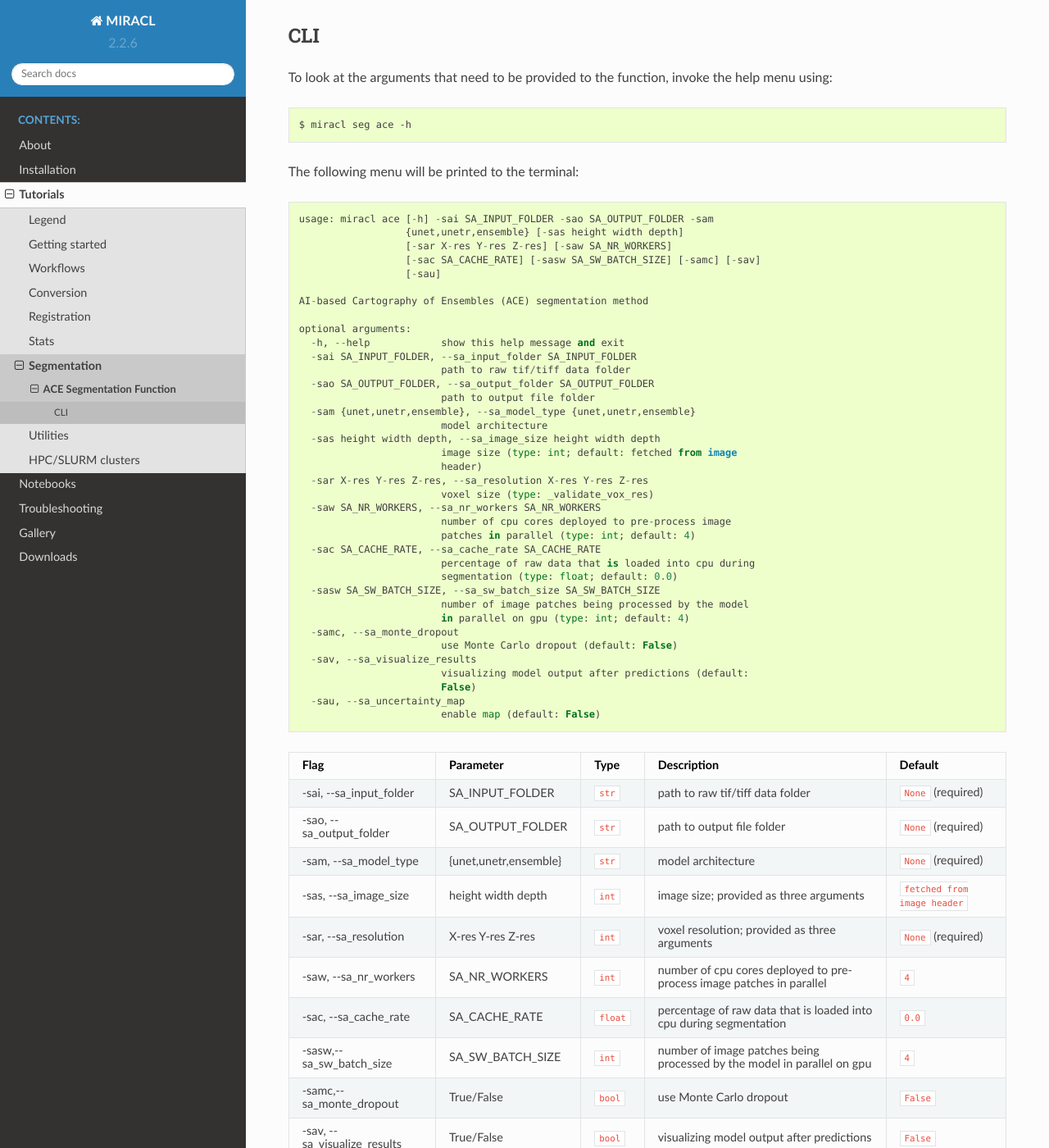
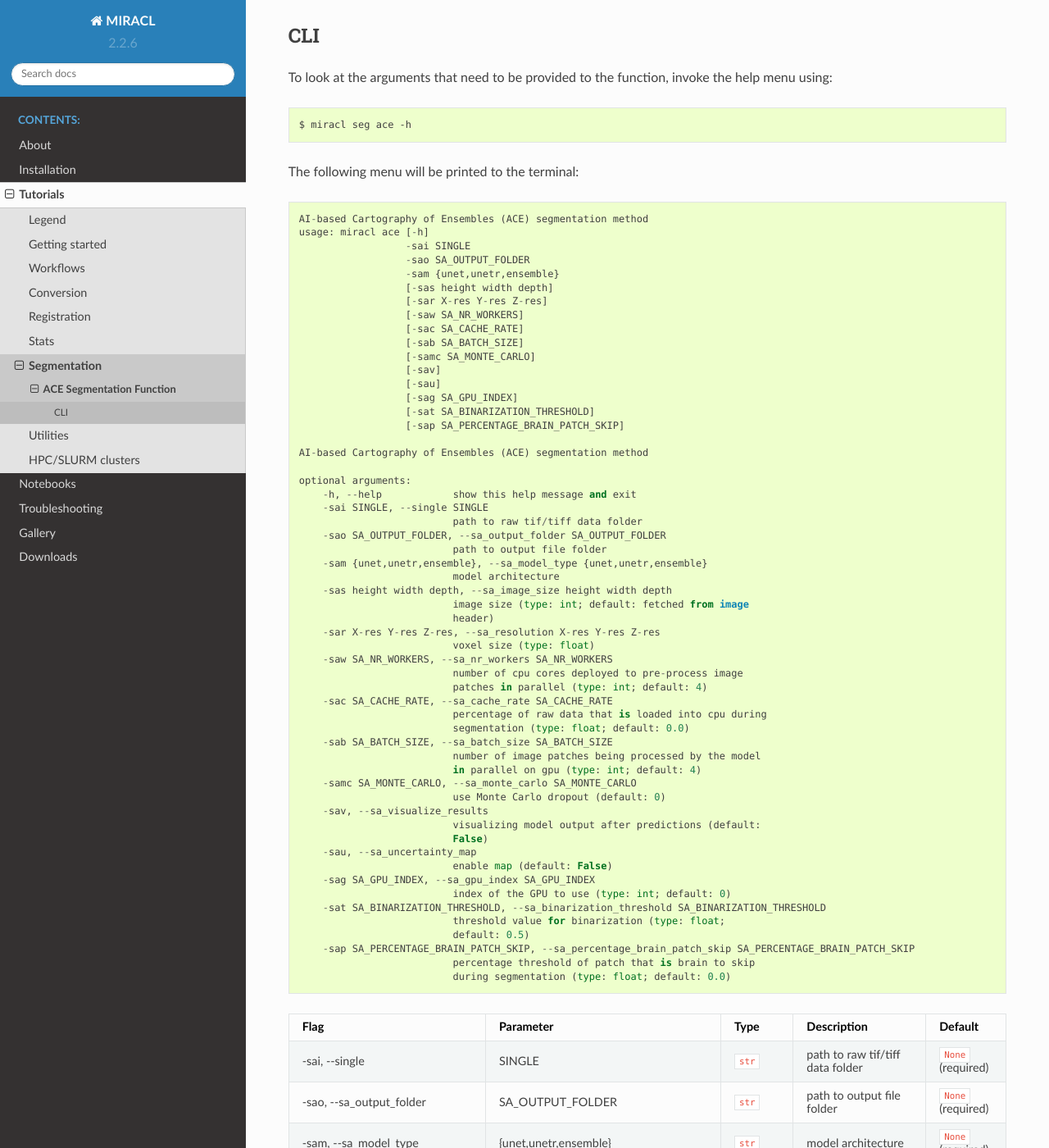
Before and after one commit to AICONSlab/MIRACL, a Sphinx documentation site: the page built from docs/tutorials/segmentation/ace_seg/ace_seg.rst, in a window 1280 px wide and 1400 px high, scrolled down 205 px. Shown: the whole window at 82% size. Built offline with Sphinx 7.4.7 and the Read the Docs theme 2.0.0, drawn with Linux system fonts in a browser that asks for light colours; some of the changed text lies outside the part shown.

Commit message:
[docs] update the flags for the ACE segmentation

```diff
--- a/docs/tutorials/segmentation/ace_seg/ace_seg.rst
+++ b/docs/tutorials/segmentation/ace_seg/ace_seg.rst
@@ -18,61 +18,82 @@ The following menu will be printed to the terminal:
 
 .. code-block::
 
-   usage: miracl ace [-h] -sai SA_INPUT_FOLDER -sao SA_OUTPUT_FOLDER -sam
-                     {unet,unetr,ensemble} [-sas height width depth]
-                     [-sar X-res Y-res Z-res] [-saw SA_NR_WORKERS]
-                     [-sac SA_CACHE_RATE] [-sasw SA_SW_BATCH_SIZE] [-samc] [-sav]
+   AI-based Cartography of Ensembles (ACE) segmentation method
+   usage: miracl ace [-h]
+                     -sai SINGLE
+                     -sao SA_OUTPUT_FOLDER
+                     -sam {unet,unetr,ensemble}
+                     [-sas height width depth]
+                     [-sar X-res Y-res Z-res]
+                     [-saw SA_NR_WORKERS]
+                     [-sac SA_CACHE_RATE]
+                     [-sab SA_BATCH_SIZE]
+                     [-samc SA_MONTE_CARLO]
+                     [-sav]
                      [-sau]
+                     [-sag SA_GPU_INDEX]
+                     [-sat SA_BINARIZATION_THRESHOLD]
+                     [-sap SA_PERCENTAGE_BRAIN_PATCH_SKIP]
 
    AI-based Cartography of Ensembles (ACE) segmentation method
 
    optional arguments:
-     -h, --help            show this help message and exit
-     -sai SA_INPUT_FOLDER, --sa_input_folder SA_INPUT_FOLDER
-                           path to raw tif/tiff data folder
-     -sao SA_OUTPUT_FOLDER, --sa_output_folder SA_OUTPUT_FOLDER
-                           path to output file folder
-     -sam {unet,unetr,ensemble}, --sa_model_type {unet,unetr,ensemble}
-                           model architecture
-     -sas height width depth, --sa_image_size height width depth
-                           image size (type: int; default: fetched from image
-                           header)
-     -sar X-res Y-res Z-res, --sa_resolution X-res Y-res Z-res
-                           voxel size (type: _validate_vox_res)
-     -saw SA_NR_WORKERS, --sa_nr_workers SA_NR_WORKERS
-                           number of cpu cores deployed to pre-process image
-                           patches in parallel (type: int; default: 4)
-     -sac SA_CACHE_RATE, --sa_cache_rate SA_CACHE_RATE
-                           percentage of raw data that is loaded into cpu during
-                           segmentation (type: float; default: 0.0)
-     -sasw SA_SW_BATCH_SIZE, --sa_sw_batch_size SA_SW_BATCH_SIZE
-                           number of image patches being processed by the model
-                           in parallel on gpu (type: int; default: 4)
-     -samc, --sa_monte_dropout
-                           use Monte Carlo dropout (default: False)
-     -sav, --sa_visualize_results
-                           visualizing model output after predictions (default:
-                           False)
-     -sau, --sa_uncertainty_map
-                           enable map (default: False)
+       -h, --help            show this help message and exit
+       -sai SINGLE, --single SINGLE
+                             path to raw tif/tiff data folder
+       -sao SA_OUTPUT_FOLDER, --sa_output_folder SA_OUTPUT_FOLDER
+                             path to output file folder
+       -sam {unet,unetr,ensemble}, --sa_model_type {unet,unetr,ensemble}
+                             model architecture
+       -sas height width depth, --sa_image_size height width depth
+                             image size (type: int; default: fetched from image
+                             header)
+       -sar X-res Y-res Z-res, --sa_resolution X-res Y-res Z-res
+                             voxel size (type: float)
+       -saw SA_NR_WORKERS, --sa_nr_workers SA_NR_WORKERS
+                             number of cpu cores deployed to pre-process image
+                             patches in parallel (type: int; default: 4)
+       -sac SA_CACHE_RATE, --sa_cache_rate SA_CACHE_RATE
+                             percentage of raw data that is loaded into cpu during
+                             segmentation (type: float; default: 0.0)
+       -sab SA_BATCH_SIZE, --sa_batch_size SA_BATCH_SIZE
+                             number of image patches being processed by the model
+                             in parallel on gpu (type: int; default: 4)
+       -samc SA_MONTE_CARLO, --sa_monte_carlo SA_MONTE_CARLO
+                             use Monte Carlo dropout (default: 0)
+       -sav, --sa_visualize_results
+                             visualizing model output after predictions (default:
+                             False)
+       -sau, --sa_uncertainty_map
+                             enable map (default: False)
+       -sag SA_GPU_INDEX, --sa_gpu_index SA_GPU_INDEX
+                             index of the GPU to use (type: int; default: 0)
+       -sat SA_BINARIZATION_THRESHOLD, --sa_binarization_threshold SA_BINARIZATION_THRESHOLD
+                             threshold value for binarization (type: float;
+                             default: 0.5)
+       -sap SA_PERCENTAGE_BRAIN_PATCH_SKIP, --sa_percentage_brain_patch_skip SA_PERCENTAGE_BRAIN_PATCH_SKIP
+                             percentage threshold of patch that is brain to skip
+                             during segmentation (type: float; default: 0.0)
 
 .. table::
 
-   ===============================  =====================  =========  =======================================================================================  =============================
-   Flag                             Parameter              Type       Description                                                                              Default
-   ===============================  =====================  =========  =======================================================================================  =============================
-   \-sai, \-\-sa_input_folder       SA_INPUT_FOLDER        ``str``    path to raw tif/tiff data folder                                                         ``None`` (required)
-   \-sao, \-\-sa_output_folder      SA_OUTPUT_FOLDER       ``str``    path to output file folder                                                               ``None`` (required)
-   \-sam, \-\-sa_model_type         {unet,unetr,ensemble}  ``str``    model architecture                                                                       ``None`` (required)
-   \-sas, \-\-sa_image_size         height width depth     ``int``    image size; provided as three arguments                                                  ``fetched from image header``
-   \-sar, \-\-sa_resolution         X-res Y-res Z-res      ``int``    voxel resolution; provided as three arguments                                            ``None`` (required)
-   \-saw, \-\-sa_nr_workers         SA_NR_WORKERS          ``int``    number of cpu cores deployed to pre-process image patches in parallel                    ``4``
-   \-sac, \-\-sa_cache_rate         SA_CACHE_RATE          ``float``  percentage of raw data that is loaded into cpu during segmentation                       ``0.0``
-   \-sasw,\ \--sa_sw_batch_size     SA_SW_BATCH_SIZE       ``int``    number of image patches being processed by the model in parallel on gpu                  ``4``
-   \-samc,\ \--sa_monte_dropout     True/False             ``bool``   use Monte Carlo dropout                                                                  ``False``
-   \-sav, \-\-sa_visualize_results  True/False             ``bool``   visualizing model output after predictions                                               ``False``
-   \-sau, \-\-sa_uncertainty_map    True/False             ``bool``   enable map                                                                               ``False``
-   ===============================  =====================  =========  =======================================================================================  =============================
+   =========================================  ==============================  =============================  =======================================================================================  ================================
+   Flag                                       Parameter                       Type                           Description                                                                              Default
+   =========================================  ==============================  =============================  =======================================================================================  ================================
+   \-sai, \-\-single                          SINGLE                          ``str``                        path to raw tif/tiff data folder                                                         ``None`` (required)
+   \-sao, \-\-sa_output_folder                SA_OUTPUT_FOLDER                ``str``                        path to output file folder                                                               ``None`` (required)
+   \-sam, \-\-sa_model_type                   {unet,unetr,ensemble}           ``str``                        model architecture                                                                       ``None`` (required)
+   \-sar, \-\-sa_resolution                   X-res Y-res Z-res               ``float`` ``float`` ``float``  voxel size                                                                               ``None`` (required)
+   \-saw, \-\-sa_nr_workers                   SA_NR_WORKERS                   ``int``                        number of cpu cores deployed to pre-process image patches in parallel                    ``4``
+   \-sac, \-\-sa_cache_rate                   SA_CACHE_RATE                   ``float``                      percentage of raw data that is loaded into cpu during segmentation                       ``0.0``
+   \-sasw,\ \--sa_sw_batch_size               SA_SW_BATCH_SIZE                ``int``                        number of image patches being processed by the model in parallel on gpu                  ``4``
+   \-samc,\ \--sa_monte_dropout               SA_MONTE_CARLO                  ``int``                        use Monte Carlo dropout                                                                  ``0``
+   \-sav, \-\-sa_visualize_results            True/False                      ``bool``                       visualizing model output after predictions                                               ``False``
+   \-sau, \-\-sa_uncertainty_map              True/False                      ``bool``                       enable map                                                                               ``False``
+   \-sag, \-\-sa_gpu_index                    SA_GPU_INDEX                    ``int``                        index of the GPU to use                                                                  ``0``
+   \-sat, \-\-sa_binarization_threshold       SA_BINARIZATION_THRESHOLD       ``float``                      threshold value for binarization                                                         ``0.5``
+   \-sap, \-\-sa_percentage_brain_patch_skip  SA_PERCENTAGE_BRAIN_PATCH_SKIP  ``float``                      percentage threshold of patch that is brain to skip during segmentation                  ``0.0``
+   =========================================  ==============================  =============================  =======================================================================================  ================================
 
 .. note::
 
```
